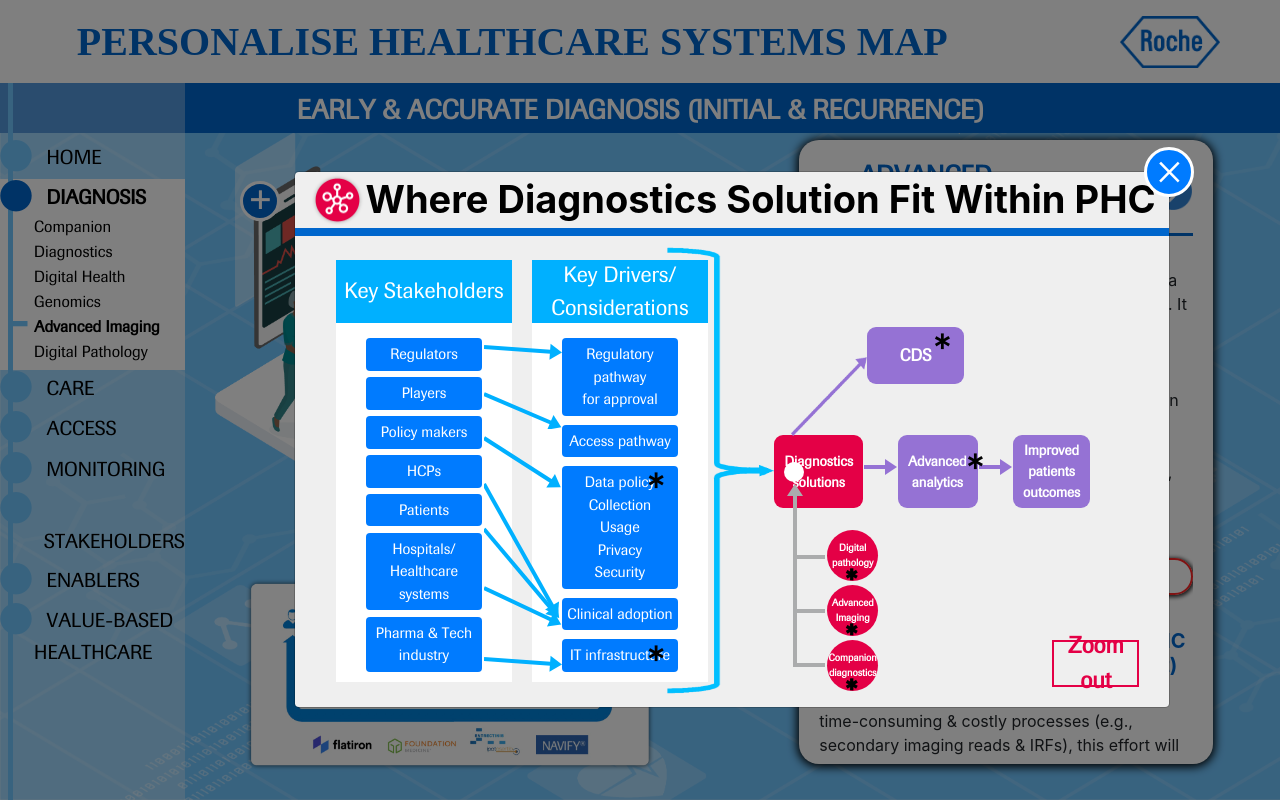
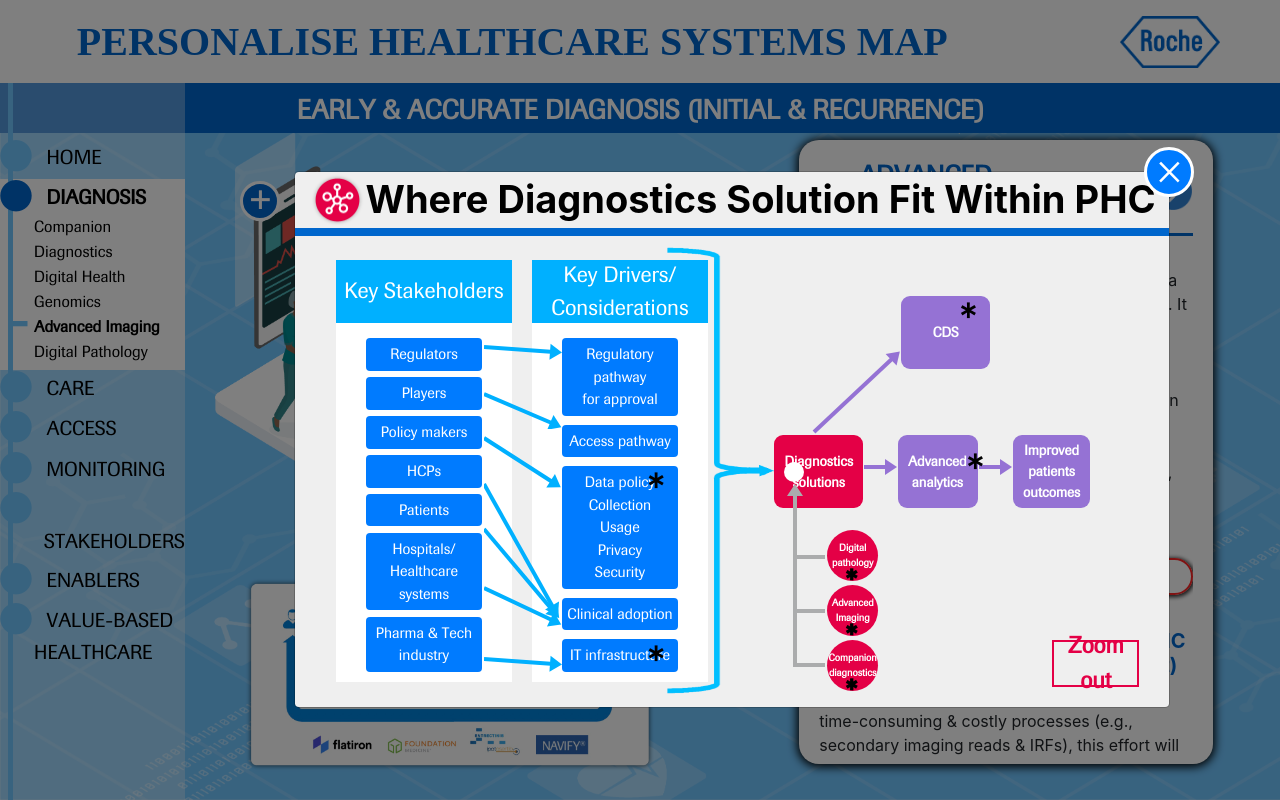
Before and after one commit to higherstar/personal_health_care, a PHP site: page /pages/diagnosis/advanced-imaging.html in a window 1280 px wide, after a click on "Connections with Other PHC Topics". Run offline with PHP 8.4, Linux system fonts and the light colour scheme.

Commit message:
completed cds modal

```diff
--- a/css/diagnosis.css
+++ b/css/diagnosis.css
@@ -301,10 +301,12 @@ hr {
 }
 
 .diagnostics-solutions-cds {
-  left: 32%;
-  top: 17%;
-  width: 23%;
-  min-height: 13%;
+  left: 0;
+  top: 0;
+  margin-top: -139px;
+  margin-left: 127px;
+  width: 100%;
+  min-height: 100%;
 }
 
 #arrow-regulators {
@@ -359,6 +361,13 @@ hr {
   margin-right: -66px;
   margin-top: 11px;
   right: 0;
+}
+
+#arrow-toward-cds {
+  top: 0;
+  left: 0;
+  margin-top: -113px;
+  margin-left: 30px;
 }
 
 @media (min-width: 992px) {
--- a/pages/diagnosis/advanced-imaging.html
+++ b/pages/diagnosis/advanced-imaging.html
@@ -82,10 +82,10 @@
           </ul>
         </li>
         <li class="side-bar-menu">
-          <a href="#" class="side-bar-menu-title">CARE</a>
+          <a href="../care/clinical-decision-support.html" class="side-bar-menu-title">CARE</a>
         </li>
         <li class="side-bar-menu">
-          <a href="../care/clinical-decision-support.html" class="side-bar-menu-title">ACCESS</a>
+          <a href="#" class="side-bar-menu-title">ACCESS</a>
         </li>
         <li class="side-bar-menu">
           <a href="#" class="side-bar-menu-title">MONITORING</a>
@@ -375,10 +375,7 @@
               <div class="col-lg-6">
                 <!-- Diagnostics Solutions -->
                 <div class="diagnostics-solutions text-center d-flex align-items-center justify-content-center">
-                  <div class="diagnostics-solutions-cds diagnostics-solutions-rectangle position-absolute d-flex align-items-center justify-content-center">
-                    <span>CDS</span>
-                    <span class="key-card-content-star position-absolute font-weight-normal">*</span>
-                  </div>
+
                   <div class="diagnostics-solutions-rectangle-block d-flex">
                     <div class="diagnostics-solutions-field diagnostics-solutions-rectangle position-relative  d-flex align-items-center justify-content-center">
                       <span>Diagnostics<br>solutions</span>
@@ -392,7 +389,19 @@
                         <path d="M15,15 L40,15"
                               style="stroke:#9572d4; stroke-width: 4px; fill: none; marker-end: url(#arrow10);"/>
                       </svg>
-
+                      <svg id="arrow-toward-cds" class="position-absolute" width="100px" height="120px" top="30%">
+                        <defs>
+                          <marker id="clinical-arrow-maker" markerWidth="10" markerHeight="10" refx="2" refy="3" orient="auto">
+                            <path d="M1,1 L1,5 L4,3 L1,1" style="fill:#9572d4;"/>
+                          </marker>
+                        </defs>
+                        <path d="M10,110 L90,35"
+                              style="stroke:#9572d4; stroke-width: 4px; fill: none; marker-end: url(#clinical-arrow-maker);"/>
+                      </svg>
+                      <div class="diagnostics-solutions-cds diagnostics-solutions-rectangle position-absolute d-flex align-items-center justify-content-center">
+                        <span>CDS</span>
+                        <span class="key-card-content-star position-absolute font-weight-normal">*</span>
+                      </div>
                       <div
                           class="diagnostics-solutions-circle-block position-absolute d-flex flex-column justify-content-between align-items-center">
                         <div
@@ -444,11 +453,6 @@
                       <span>Improved patients<br>outcomes</span>
                     </div>
                   </div>
-                  <!-- Arrow Lines -->
-                  <div class="arrow-to-cds position-absolute">
-                    <img src="../../img/arrow-top-right.png">
-                  </div>
-                  <!-- Arrow Lines -->
                 </div><!-- Diagnostics Solutions -->
               </div>
               <div data-dismiss="modal" data-toggle="modal" data-target="#zoomout-modal"
```
Also changed, not shown: pages/diagnosis/companion-diagnostics.html (+13 -9 lines), pages/diagnosis/digital-health.html (+13 -9 lines), pages/diagnosis/digital-pathology.html (+13 -9 lines), pages/diagnosis/genomics.html (+13 -8 lines).
